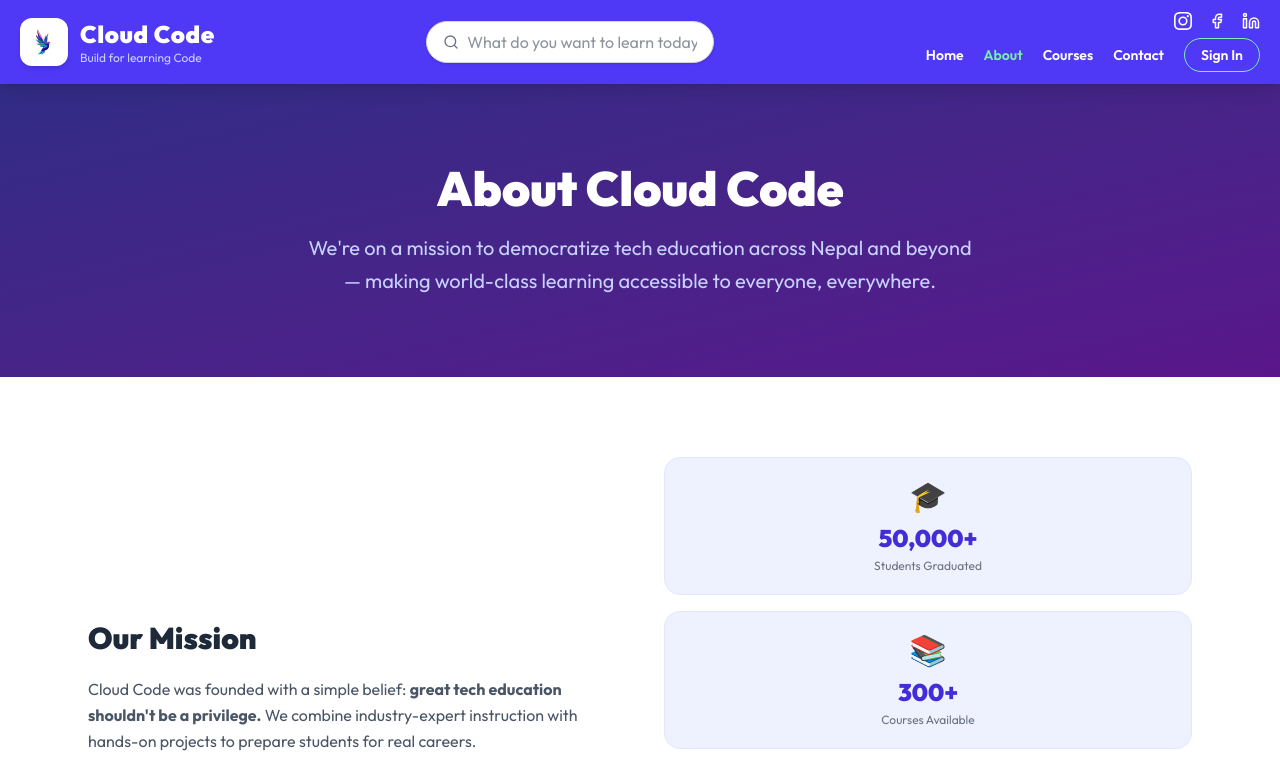
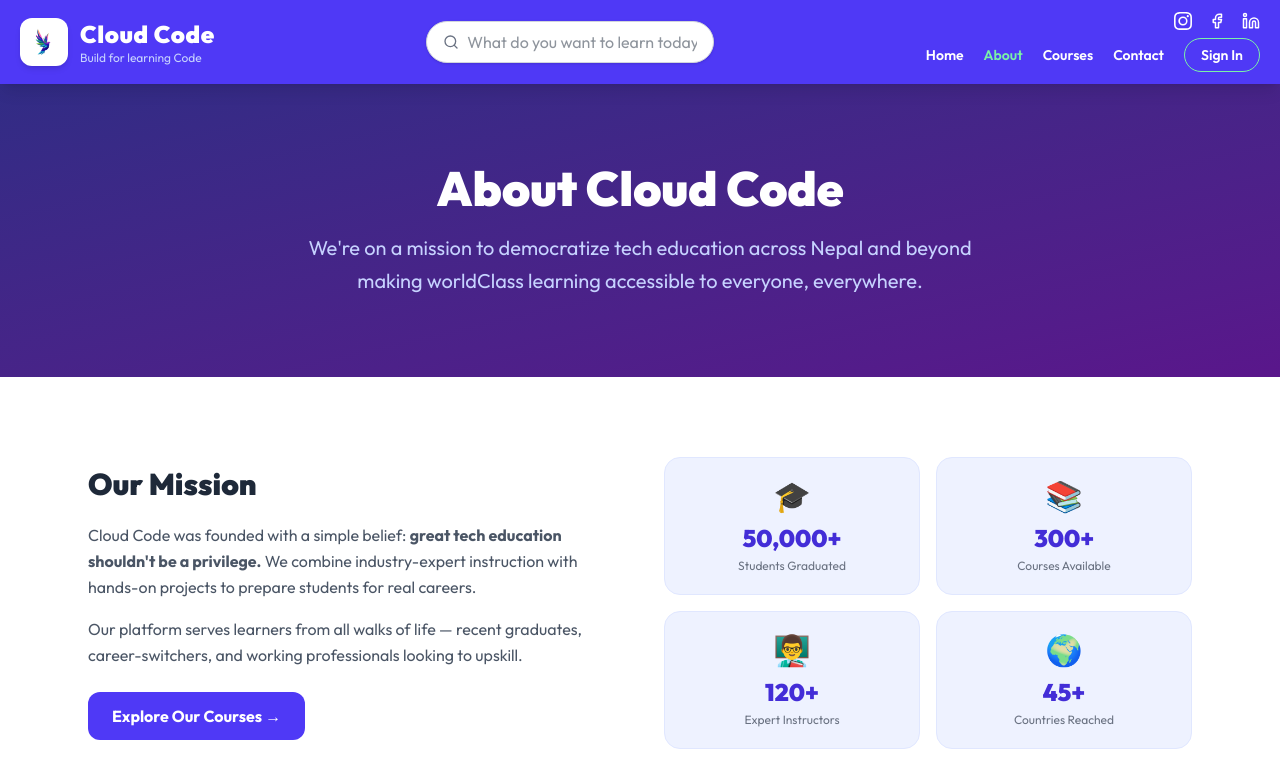
Before and after one commit to AK4409/Full_stack_Project, a React (Vite) app in the folder LMS_Frontend/: page /about in a window 1280 px wide. Shown: the top 764 px of the page. Built offline with nearby package versions, Linux system fonts and the light colour scheme.

Commit message:
Fix About section layout for both large screen and smaller screen

```diff
--- a/LMS_Frontend/src/pages/About.tsx
+++ b/LMS_Frontend/src/pages/About.tsx
@@ -50,7 +50,7 @@
           </h1>
           <p className="text-xl text-indigo-200 leading-relaxed max-w-2xl mx-auto">
             We're on a mission to democratize tech education across Nepal and
-            beyond — making world-class learning accessible to everyone,
+            beyond  making worldClass learning accessible to everyone,
             everywhere.
           </p>
         </div>
@@ -82,7 +82,7 @@
                 Explore Our Courses →
               </button>
             </div>
-            <div className="grid grid-cols-1 gap-4">
+            <div className="grid lg:grid-cols-2 sm:grid-cols-1 gap-4">
               {[
                 { icon: "🎓", label: "50,000+", desc: "Students Graduated" },
                 { icon: "📚", label: "300+", desc: "Courses Available" },
```
